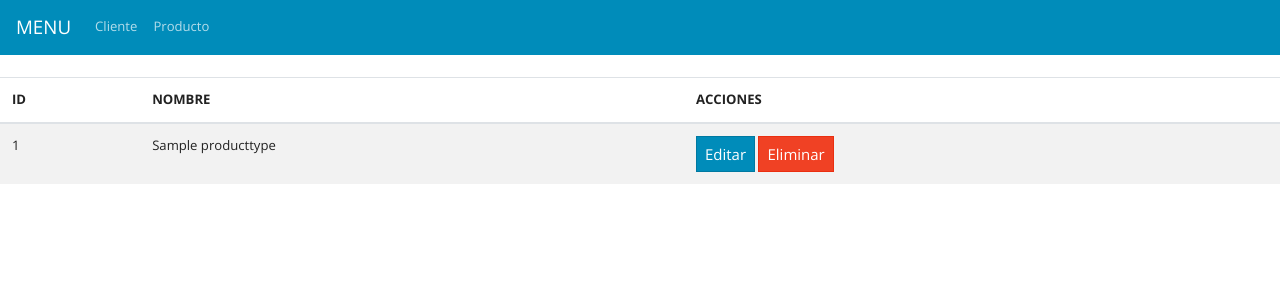
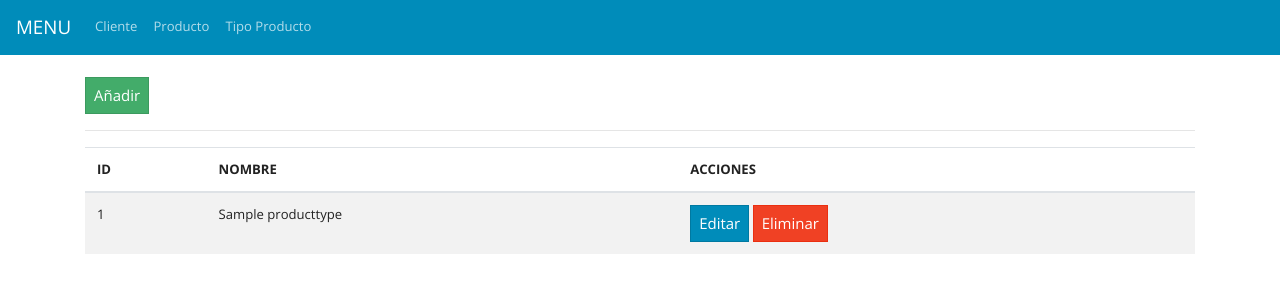
Before and after one commit to Junio28/appalmacen, a Django app: page /producto/tipo_producto/listar/ in a window 1280 px wide. Shown: the top 300 px of the page. Run offline with Django 3.2, Linux system fonts and the light colour scheme; tables that the repository leaves empty hold one stand-in row (values such as "Sample post"); some libraries are stand-ins or nearby versions.

Commit message:
Agregar botones y demás enlaces

```diff
--- a/templates/base/base.html
+++ b/templates/base/base.html
@@ -24,6 +24,9 @@
           <li class="nav-item">
             <a class="nav-link" href="{% url 'producto:product_list' %}" >Producto</a>
           </li>
+          <li class="nav-item">
+            <a class="nav-link" href="{% url 'producto:productType_list' %}" >Tipo Producto</a>
+          </li>
         </ul>
       </div>
     </nav>
--- a/templates/products/productType/productType_form.html
+++ b/templates/products/productType/productType_form.html
@@ -1,4 +1,5 @@
 {% extends 'base/base.html'%}
+{% block title %}Página de Tipo Productos {% endblock %}
 
 {% block content %}
 <div class="container">
--- a/templates/products/productType/productType_list.html
+++ b/templates/products/productType/productType_list.html
@@ -1,6 +1,11 @@
 {% extends 'base/base.html'%}
+{% block title %}Página de Tipo Productos {% endblock %}
 {% block content %}
-<br>
+
+<div class="container">
+    <br>
+    <a href="{% url 'producto:productType_new' %}" class="btn btn-success">Añadir</a>
+<hr>
     <table class="table table-striped">
         <thead>
             <tr>
@@ -16,8 +21,8 @@
                     <td>{{producttype.id}}</td>
                     <td>{{producttype.name}}</td>
                     <td>
-                        <a href="" class="btn btn-primary">Editar</a>
-                        <a href="" class="btn btn-danger">Eliminar</a>
+                        <a class="btn btn-primary" href="{% url 'producto:productType_edit' producttype.id %}">Editar</a>
+                        <a class="btn btn-danger" href="{% url 'producto:productType_delete' producttype.id %}">Eliminar</a>
                     </td>
                 </tr>
             {% endfor %} <!--Se finalizaría el ciclo-->
@@ -27,4 +32,6 @@
 
         </tbody>
     </table>
+</div>
+
 {% endblock %}
```
